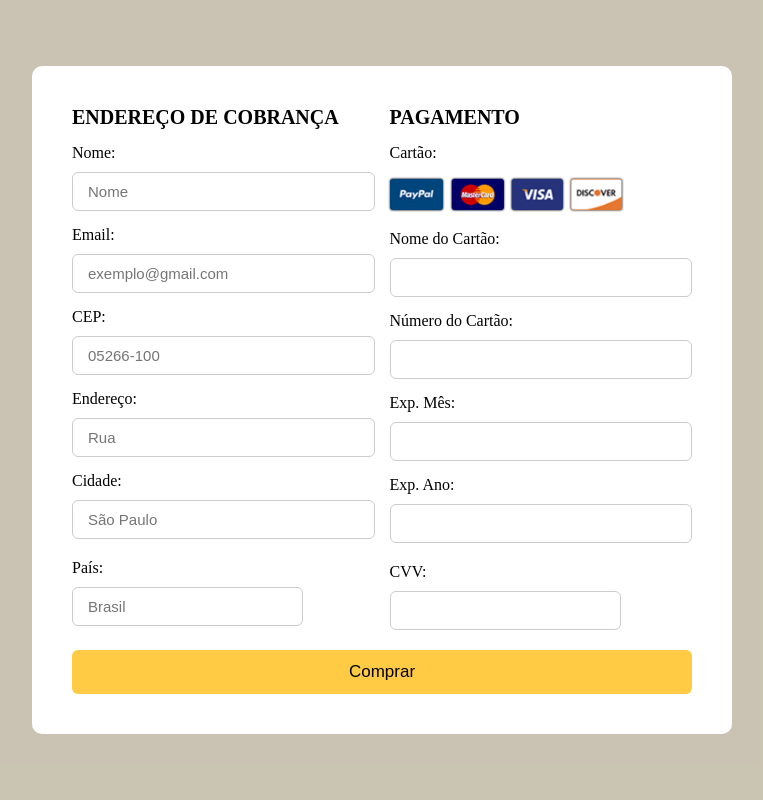
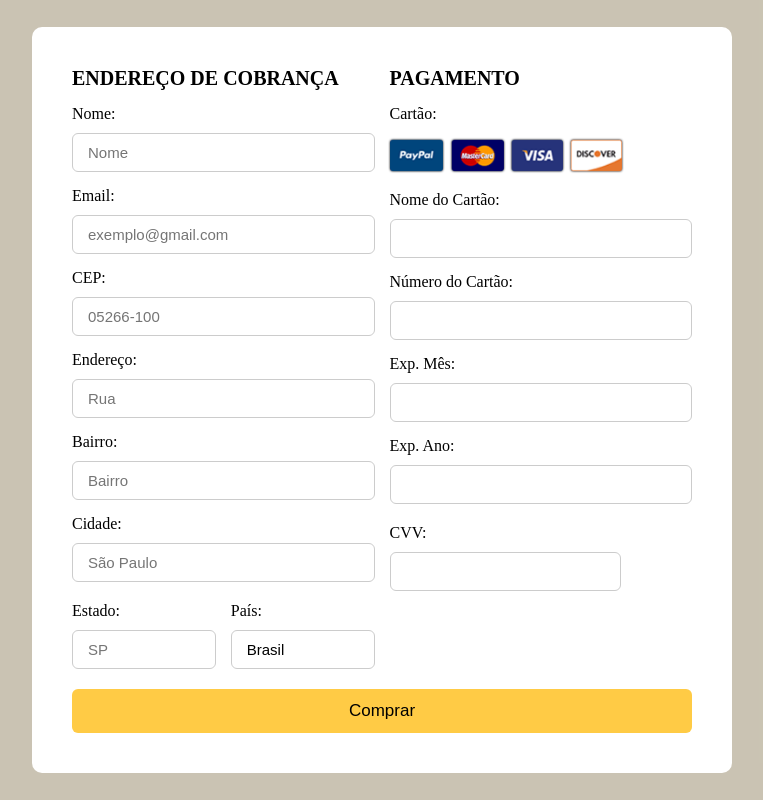
Before and after one commit to jjefferson12/BlowTech, a plain HTML site: page Formulário.html in a window 1280 px wide. Shown: the top 800 px of the page, without its empty margins (258-1021 px from the left). Drawn offline with Linux system fonts and the light colour scheme.

Commit message:
Update Formulário.html
Adicionei os ID no endereço do do Cep e no final coloquei um java no final do formulario para buscar o cep no via cep, e trazar automatico

```diff
--- a/Formulário.html
+++ b/Formulário.html
@@ -7,6 +7,145 @@
     <title>Bafômetro - Compra</title>
 </head>
 <body>
+<!DOCTYPE html>
+<html lang="pt-br">
+<head>
+    <meta charset="UTF-8">
+    <meta name="viewport" content="width=device-width, initial-scale=1.0">
+    <link rel="stylesheet" href="form.css">
+    <title>Bafômetro - Compra</title>
+</head>
+<body>
+
+    <div class="container">
+        <form action="">
+            <div class="row">
+
+                <div class="column">
+                    <h3 class="title">Endereço de Cobrança</h3>
+
+                    <div class="input-box">
+                        <span>Nome:</span>
+                        <input type="text" placeholder="Nome">
+                    </div>
+
+                    <div class="input-box">
+                        <span>Email:</span>
+                        <input type="email" placeholder="exemplo@gmail.com">
+                    </div>
+
+                    <div class="input-box">
+                        <span>CEP:</span>
+                        <input type="text" id="cep" placeholder="05266-100" maxlength="9" required>
+                    </div>
+
+                    <div class="input-box">
+                        <span>Endereço:</span>
+                        <input type="text" id="endereco" placeholder="Rua" readonly>
+                    </div>
+
+                    <div class="input-box">
+                        <span>Bairro:</span>
+                        <input type="text" id="bairro" placeholder="Bairro" readonly>
+                    </div>
+
+                    <div class="input-box">
+                        <span>Cidade:</span>
+                        <input type="text" id="cidade" placeholder="São Paulo" readonly>
+                    </div>
+
+                    <div class="flex">
+                        <div class="input-box">
+                            <span>Estado:</span>
+                            <input type="text" id="uf" placeholder="SP" readonly>
+                        </div>
+                        <div class="input-box">
+                            <span>País:</span>
+                            <input type="text" value="Brasil" readonly>
+                        </div>
+                    </div>
+                </div>
+
+
+                <div class="column">
+                    <h3 class="title">Pagamento</h3>
+
+                    <div class="input-box">
+                        <span>Cartão:</span>
+                        <img src="imgcards.png" alt="Cartões">
+                    </div>
+
+                    <div class="input-box">
+                        <span>Nome do Cartão:</span>
+                        <input type="text">
+                    </div>
+
+                    <div class="input-box">
+                        <span>Número do Cartão:</span>
+                        <input type="text">
+                    </div>
+
+                    <div class="input-box">
+                        <span>Exp. Mês:</span>
+                        <input type="text">
+                    </div>
+
+                    <div class="input-box">
+                        <span>Exp. Ano:</span>
+                        <input type="text">
+                    </div>
+
+                    <div class="flex">
+                        <div class="input-box">
+                            <span>CVV:</span>
+                            <input type="text">
+                        </div>
+                    </div>
+                </div>
+            </div>
+
+            <button type="submit" class="btn">Comprar</button>
+        </form>
+    </div>
+
+
+    <script>
+        const cepInput = document.getElementById("cep");
+
+
+        cepInput.addEventListener("input", function() {
+            this.value = this.value
+                .replace(/\D/g, '')
+                .replace(/^(\d{5})(\d)/, '$1-$2')
+                .substring(0, 9);
+        });
+
+
+        cepInput.addEventListener("blur", function() {
+            const cep = this.value.replace(/\D/g, '');
+
+            if (cep.length === 8) {
+                fetch(`https://viacep.com.br/ws/${cep}/json/`)
+                    .then(res => res.json())
+                    .then(data => {
+                        if (!data.erro) {
+                            document.getElementById("endereco").value = data.logradouro;
+                            document.getElementById("bairro").value = data.bairro;
+                            document.getElementById("cidade").value = data.localidade;
+                            document.getElementById("uf").value = data.uf;
+                        } else {
+                            alert("CEP não encontrado!");
+                        }
+                    })
+                    .catch(() => alert("Erro ao buscar o CEP."));
+            } else {
+                alert("CEP inválido!");
+            }
+        });
+    </script>
+
+</body>
+</html>
 
     <!--Info - Endereço -->
 
@@ -88,4 +227,5 @@
         </form>
     </div>
 </body>
+
 </html>
```
